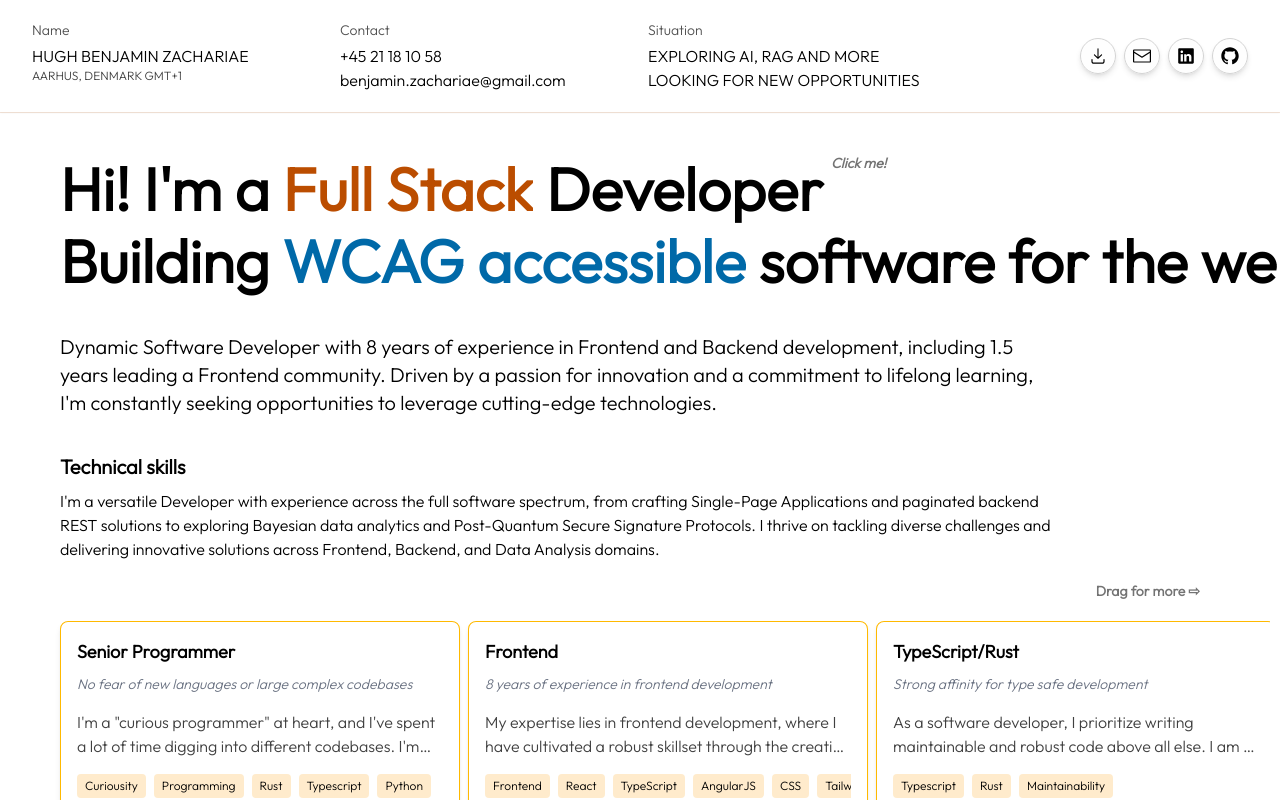
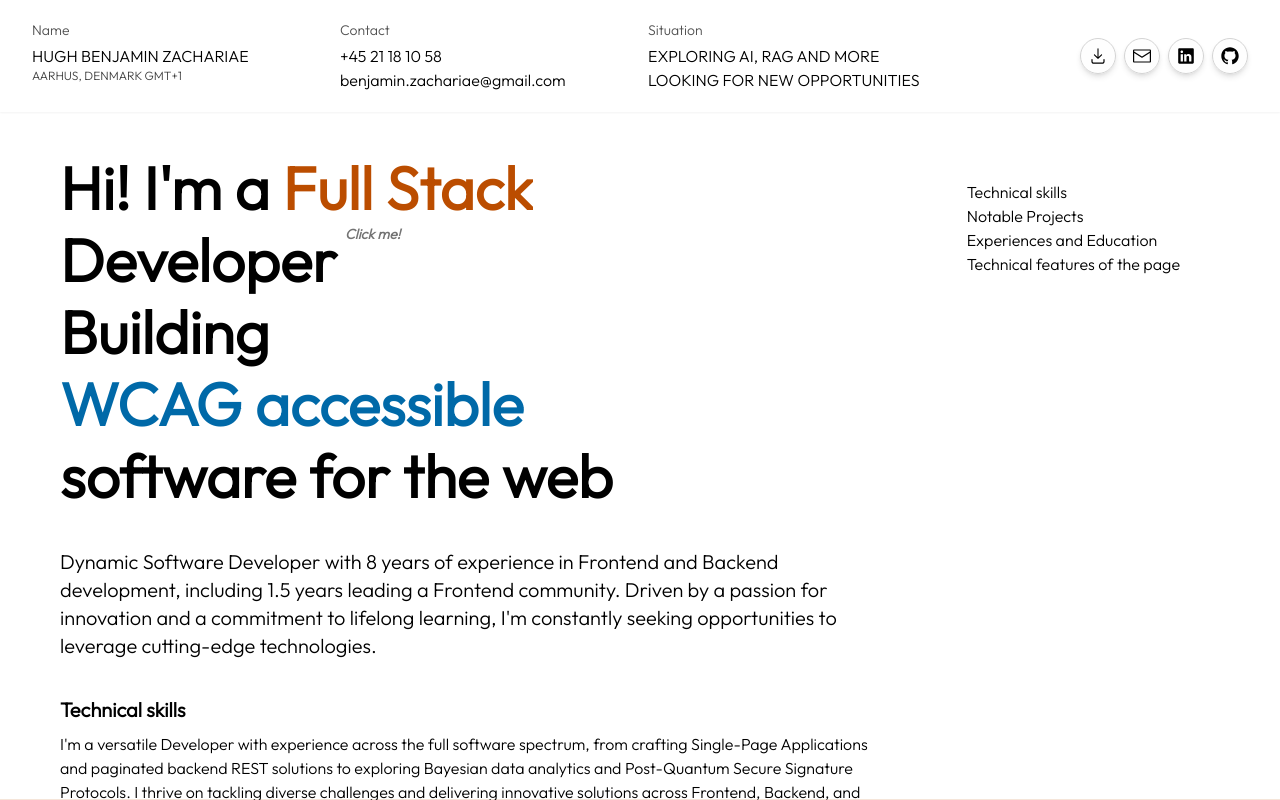
Before and after one commit to arcuo/cw-chat-bot, a Next.js app: page /resume in a window 1280 px wide. Built offline with nearby package versions, Linux system fonts and the light colour scheme.

Commit message:
layout rework

```diff
--- a/app/layout.tsx
+++ b/app/layout.tsx
@@ -20,17 +20,10 @@ export default function RootLayout({
 	children: React.ReactNode;
 }>) {
 	return (
-		<html lang="en" className="overflow-x-hidden">
-			<body
-				className={cn(
-					font.className,
-					"flex h-full w-full flex-col overflow-auto overflow-x-hidden",
-				)}
-			>
+		<html lang="en">
+			<body className={cn(font.className, "flex h-full w-full flex-col")}>
 				<Header />
-				<main className="overflow-auto px-15 py-10 max-sm:overflow-x-hidden max-md:max-w-full max-lg:px-5 print:overflow-visible">
-					{children}
-				</main>
+				{children}
 				<Toaster />
 			</body>
 			<SpeedInsights />
--- a/app/resume/page.tsx
+++ b/app/resume/page.tsx
@@ -1,16 +1,11 @@
-import { PageTranstionWrapper } from "@/components/ui/pageTransitionWrapper";
 import { ResumeView } from "@/components/views/resumeView";
 import type { Metadata } from "next";
 
 export const metadata: Metadata = {
 	title: "Resume",
 	description: "Software Developer Resume",
-}
+};
 
 export default function ResumePage() {
-	return (
-		<PageTranstionWrapper>
-			<ResumeView />
-		</PageTranstionWrapper>
-	);
+	return <ResumeView />;
 }
--- a/components/ui/accordion.tsx
+++ b/components/ui/accordion.tsx
@@ -90,7 +90,10 @@ const AccordionTrigger = ({
 	children,
 	className,
 	...props
-}: ComponentProps<typeof RadixAccordion.Trigger>) => {
+}: ComponentProps<typeof RadixAccordion.Trigger> & {
+	children: ReactNode | ((props: { open: boolean }) => ReactNode);
+}) => {
+	const isOpen = useItemOpen();
 	return (
 		<RadixAccordion.Header>
 			<RadixAccordion.Trigger
@@ -100,7 +103,7 @@ const AccordionTrigger = ({
 				)}
 				{...props}
 			>
-				{children}
+				{typeof children === "function" ? children({ open: isOpen }) : children}
 				<ChevronUpIcon className="transition-transform duration-500 ease-in-out will-change-transform" />
 			</RadixAccordion.Trigger>
 		</RadixAccordion.Header>
@@ -117,6 +120,9 @@ const variants: Variants = {
 	shown: {
 		height: "auto",
 		maskImage: "linear-gradient(white 100%, transparent 100%)",
+		transition: {
+			ease: "easeInOut",
+		},
 	},
 };
 
@@ -124,7 +130,9 @@ const AccordionContent = ({
 	children,
 	className,
 	...props
-}: ComponentProps<typeof MotionAccordionContent> & { children: ReactNode }) => {
+}: ComponentProps<typeof MotionAccordionContent> & {
+	children: ReactNode | ((props: { open: boolean }) => ReactNode);
+}) => {
 	const isOpen = useItemOpen();
 	return (
 		<AnimatePresence>
@@ -140,8 +148,10 @@ const AccordionContent = ({
 					transition={{ duration: 0.3 }}
 					{...props}
 				>
-					<div className={cn(className, "px-3 pt-3 leading-tight")}>
-						{children}
+					<div className={cn("px-3 pt-3 leading-tight", className)}>
+						{typeof children === "function"
+							? children({ open: isOpen })
+							: children}
 					</div>
 				</MotionAccordionContent>
 			) : null}
--- a/components/ui/dataCard.tsx
+++ b/components/ui/dataCard.tsx
@@ -57,7 +57,7 @@ export const DataCard = forwardRef<
 				trigger={
 					<Card.Root
 						className={cn(
-							"relative max-w-110 max-sm:max-w-50 max-md:max-w-75 md:min-w-100",
+							// "relative max-w-110 max-sm:max-w-50 max-md:max-w-75 md:min-w-100",
 							className,
 						)}
 						{...props}
--- a/components/ui/header.tsx
+++ b/components/ui/header.tsx
@@ -1,6 +1,6 @@
 "use client";
 import Link from "next/link";
-import type { ComponentProps, HTMLAttributes } from "react";
+import type { ComponentProps, PropsWithChildren } from "react";
 import { LinkButton } from "./button";
 import {
 	DownloadIcon,
@@ -49,10 +49,8 @@ const NavLink = ({ children, href, ...rest }: ComponentProps<typeof Link>) => {
 };
 
 const container: Variants = {
-	hidden: { x: -100, opacity: 0 },
+	hidden: {},
 	show: {
-		x: 0,
-		opacity: 1,
 		transition: {
 			duration: 1,
 			staggerChildren: 0.2,
@@ -61,12 +59,14 @@ const container: Variants = {
 };
 
 const item: Variants = {
-	hidden: { x: -100, opacity: 0 },
+	hidden: { y: -100, opacity: 0 },
 	show: {
 		opacity: 1,
-		x: 0,
+		y: 0,
 		transition: {
-			type: "tween",
+			type: "spring",
+			duration: 0.6,
+			ease: "easeOut",
 		},
 	},
 };
@@ -75,37 +75,44 @@ export function Header() {
 	return (
 		<>
 			<motion.header
-				className="@container grid @max-[900px]:grid-cols-3 grid-cols-4 grid-cols-fr gap-4 px-8 py-5 shadow-xs max-sm:flex max-sm:justify-between max-sm:whitespace-nowrap max-sm:px-4 max-sm:py-4"
+				className="@container grid @max-[900px]:grid-cols-3 grid-cols-4 grid-cols-fr gap-4 bg-white px-8 py-5 shadow-xs max-sm:flex max-sm:justify-between max-sm:whitespace-nowrap max-sm:px-4 max-sm:py-4"
 				variants={container}
 				initial="hidden"
 				animate="show"
 			>
-				<motion.div key="name" className="relative w-fit">
-					<Item title="Name">
+				<Item
+					title="Name"
+					key="name"
+					className="relative w-fit"
+					variants={item}
+				>
 					<span>Hugh Benjamin Zachariae</span>
 					<span className="text-neutral-700 text-xs">
 						Aarhus, Denmark GMT+1
 					</span>
 				</Item>
-				</motion.div>
 
-				<Item title="Contact" className="max-sm:hidden">
+				<Item
+					title="Contact"
+					key="contacts"
+					className="max-sm:hidden"
+					variants={item}
+				>
 					<address className="flex flex-col text-left not-italic">
 						<a href="tel:+4521181058">+45 21 18 10 58</a>
 						<EmailCopy />
 					</address>
 				</Item>
 
-				<motion.div
+				<Item
+					title="Situation"
 					variants={item}
 					key="situation"
 					className="@max-[900px]:hidden"
 				>
-					<Item title="Situation">
 					<span>Exploring AI, RAG and more</span>
 					<span>Looking for new opportunities</span>
 				</Item>
-				</motion.div>
 
 				{/* Navigation */}
 				{/* <motion.nav
@@ -125,23 +132,6 @@ export function Header() {
 					variants={item}
 					className="col-start-4 flex @max-[850px]:flex-wrap items-center justify-end gap-2"
 				>
-					{/* <Popup
-						className="focus:outline-none"
-						content={
-							<div className="flex items-center gap-2 text-sm">
-								The page is currently under construction.
-							</div>
-						}
-						defaultOpen
-					>
-						<Button
-							icon
-							className="size-9 rounded-full bg-orange-300 p-2 text-orange-950"
-							aria-label="Under construction"
-						>
-							<Construction size={20} />
-						</Button>
-					</Popup> */}
 					<Tooltip content="The page a bit much? Click here to download the resume!">
 						<LinkButton
 							className="size-9 rounded-full p-2"
@@ -188,10 +178,8 @@ export function Header() {
 						</LinkButton>
 					</Tooltip>
 				</motion.div>
-			</motion.header>
-
 				<motion.hr
-				className="text-amber-700/15"
+					className="absolute right-0 bottom-0 left-0 text-amber-700/15"
 					key="underline"
 					animate={{
 						width: "100%",
@@ -204,6 +192,7 @@ export function Header() {
 						ease: "easeOut",
 					}}
 				/>
+			</motion.header>
 		</>
 	);
 }
@@ -213,12 +202,13 @@ const Item = ({
 	children,
 	className,
 	...rest
-}: HTMLAttributes<HTMLDivElement> & { title: string }) => {
+}: ComponentProps<typeof motion.div> &
+	PropsWithChildren<{ title: string }>) => {
 	return (
-		<div className={cn("flex flex-col", className)} {...rest}>
+		<motion.div className={cn("flex flex-col", className)} {...rest}>
 			{/* Title */}
 			<div className="mb-1 text-neutral-600 text-sm">{title}</div>
 			<div className="contents uppercase">{children}</div>
-		</div>
+		</motion.div>
 	);
 };
--- a/components/views/resumeView.tsx
+++ b/components/views/resumeView.tsx
@@ -1,8 +1,8 @@
 "use client";
+
 import { skills as staticSkills, type Skill } from "@/lib/data/skills";
 import { SkillCard } from "./skill";
 import { LayoutGroup, motion } from "motion/react";
-import { HorizontalView } from "../ui/horizontalView";
 import { ScrollingWord } from "../ui/scrollingWord";
 import { useRef, type ComponentRef } from "react";
 import { ProjectCard } from "./project";
@@ -12,8 +12,8 @@ import { education, workExperience } from "@/lib/data/timeline";
 import { FeatureTag } from "../ui/featureTag";
 import type { getResume } from "@/app/resume/resumeAction";
 import { NetworkIcon } from "lucide-react";
-import { Button } from "../ui/button";
 import { Popup } from "../ui/popup";
+import { Accordion } from "../ui/accordion";
 
 export type ResumeViewProps = {
 	resume?: Awaited<ReturnType<typeof getResume>>;
@@ -28,12 +28,17 @@ export const ResumeView = ({ resume }: ResumeViewProps) => {
 		resume?.projects ?? (Object.values(staticProjects) as Project[]);
 
 	return (
-		<>
+		<main
+			id="resume-view-container"
+			className="relative overflow-auto py-10 pr-100 pl-15 max-sm:overflow-x-hidden max-md:max-w-full max-lg:px-5 print:overflow-visible"
+		>
+			<TOC />
+
 			<h1 className="col-span-2 w-[70%] select-none text-balance font-bold text-6xl leading-18 max-sm:w-full max-sm:text-4xl max-sm:leading-10">
 				<LayoutGroup>
 					<motion.p
 						layout
-						className="relative w-fit cursor-pointer whitespace-nowrap max-sm:whitespace-pre-wrap"
+						className="relative w-fit cursor-pointer max-sm:whitespace-pre-wrap"
 						role="button"
 						onClick={() => scroll1Ref.current?.scrollWord()}
 					>
@@ -61,7 +66,7 @@ export const ResumeView = ({ resume }: ResumeViewProps) => {
 				<LayoutGroup>
 					<motion.p
 						layout
-						className="w-fit cursor-pointer whitespace-nowrap max-xl:whitespace-pre-wrap"
+						className="w-fit cursor-pointer"
 						role="button"
 						onClick={() => scroll2Ref.current?.scrollWord()}
 					>
@@ -98,7 +103,9 @@ export const ResumeView = ({ resume }: ResumeViewProps) => {
 						content={
 							<div>
 								<div className="font-bold">Prompt:</div>
-								<blockquote className="my-2 ml-3 text-md">“{resume.prompt}”</blockquote>
+								<blockquote className="my-2 ml-3 text-md">
+									“{resume.prompt}”
+								</blockquote>
 							</div>
 						}
 					>
@@ -121,29 +128,53 @@ export const ResumeView = ({ resume }: ResumeViewProps) => {
 				</p>
 
 				{/* Skills */}
-				<h2 className="my-2 font-bold">Technical skills</h2>
+				<div className="contents" id={elements[0].id}>
+					<h2 className="my-2 font-bold">{elements[0].title}</h2>
 					<p>
 						I'm a versatile Developer with experience across the full software
-					spectrum, from crafting Single-Page Applications and paginated backend
-					REST solutions to exploring Bayesian data analytics and Post-Quantum
-					Secure Signature Protocols. I thrive on tackling diverse challenges
-					and delivering innovative solutions across Frontend, Backend, and Data
-					Analysis domains.
+						spectrum, from crafting Single-Page Applications and paginated
+						backend REST solutions to exploring Bayesian data analytics and
+						Post-Quantum Secure Signature Protocols. I thrive on tackling
+						diverse challenges and delivering innovative solutions across
+						Frontend, Backend, and Data Analysis domains.
 					</p>
 
-				<HorizontalView active>
-					{skills.map((skill) => (
+					<CardAccordion
+						elements={skills as Skill[]}
+						renderCard={(skill) => (
 							<SkillCard
 								key={skill.title}
 								skill={skill}
 								relevance={skill.relevance}
 							/>
-					))}
-				</HorizontalView>
+						)}
+					/>
+				</div>
 
+				{/* Projects */}
+				<div className="contents" id={elements[1].id}>
+					<h2 className="my-2 font-bold">{elements[1].title}</h2>
+					<p>
+						In my professional and personal life, I've worked on a variety of
+						projects. They vary much in their technical scope, Backend,
+						Frontend, DevEx, Scripts, Cryptography, etc.
+					</p>
+
+					<CardAccordion
+						elements={Object.values(projects)}
+						renderCard={(project) => (
+							<ProjectCard
+								key={project.title}
+								project={project}
+								relevance={project.relevance}
+							/>
+						)}
+					/>
+				</div>
+
+				<div className="contents max-md:hidden" id={elements[2].id}>
 					{/* Timeline non-mobile */}
-				<div className="contents max-md:hidden">
-					<h2 className="my-2 font-bold">Experiences and Education</h2>
+					<h2 className="my-2 font-bold">{elements[2].title}</h2>
 					<p>
 						My background combines the analytical rigor of Computer Science with
 						the human-centered insights of Cognitive Science, as detailed in the
@@ -162,57 +193,91 @@ export const ResumeView = ({ resume }: ResumeViewProps) => {
 							]}
 						/>
 					</div>
+
+					{/* TODO: Add timeline mobile */}
 				</div>
 
-				{/* Timeline mobile */}
-				{/* TODO: Add timeline mobile */}
-				{/* <div className="contents md:hidden">
-				<h2 className="my-2 font-bold">Work experiences</h2>
-				<HorizontalView active>
-					{Object.values(workExperience).map((we, i) => (
-						<TimelineEntryDialog
-							key={`work-experience-${i}`}
-							entry={we}
-							trigger={
-								<div className="flex items-center gap-2 text-sm">
-									<span className="font-bold">{we.title}</span>
-									<span className="text-neutral-500 text-xs">
-										{we.subtitle}
-									</span>
-								</div>
-							}
-						/>
-					))}
-				</HorizontalView>
-			</div> */}
-
-				{/* Projects */}
-				<h2 className="my-2 font-bold">Notable Projects</h2>
-				<p>
-					In my professional and personal life, I've worked on a variety of
-					projects. They vary much in their technical scope, Backend, Frontend,
-					DevEx, Scripts, Cryptography, etc.
-				</p>
-
-				<HorizontalView active>
-					{Object.values(projects).map((project) => (
-						<ProjectCard
-							key={project.title}
-							project={project}
-							relevance={project.relevance}
-						/>
-					))}
-				</HorizontalView>
-
 				{/* Features */}
-				<h2 className="my-2 font-bold">Technical highlights</h2>
+				<div className="contents" id={elements[3].id}>
+					<h2 className="my-2 font-bold">{elements[3].title}</h2>
 					<p>
 						The features and technologies highlighted below offer a glimpse into
-					my skillset and experience. I'm eager to discuss how my expertise and
-					capabilities can contribute to your team! Some of them are still being
-					built, but expected to be done within March 2025!
+						my skillset and experience. I'm eager to discuss how my expertise
+						and capabilities can contribute to your team! Some of them are still
+						being built, but expected to be done within March 2025!
 					</p>
 					<div className="my-3 flex w-fit flex-wrap items-center gap-3">
+						<Features />
+					</div>
+				</div>
+			</div>
+		</main>
+	);
+};
+
+const elements = [
+	{ title: "Technical skills", id: "skills" },
+	{ title: "Notable Projects", id: "projects" },
+	{ title: "Experiences and Education", id: "timeline" },
+	{ title: "Technical features of the page", id: "features" },
+];
+
+function CardAccordion<T>(props: {
+	elements: T[];
+	renderCard: (element: T) => JSX.Element;
+}) {
+	return (
+		<Accordion.Root className="border-0 shadow-none">
+			<Accordion.Item value="skills">
+				<div className="my-8 grid grid-cols-3 items-center gap-6 max-md:grid-cols-1 max-xl:grid-cols-2">
+					{props.elements.slice(0, 3).map(props.renderCard)}
+				</div>
+				<Accordion.Trigger className="flex w-fit items-center gap-2 rounded-md border border-neutral-100 px-3 py-1 shadow-md transition-transform duration-200 ease-in-out hover:scale-[1.02] active:scale-[0.95]">
+					{/* @ts-ignore */}
+					{({ open }) => (open ? "See less" : "See more")}
+				</Accordion.Trigger>
+				<Accordion.Content className="p-0">
+					<div className="my-8 grid grid-cols-3 items-center gap-6 max-md:grid-cols-1 max-xl:grid-cols-2">
+						{props.elements.slice(3).map(props.renderCard)}
+					</div>
+				</Accordion.Content>
+			</Accordion.Item>
+		</Accordion.Root>
+	);
+}
+
+const TOC = () => {
+	return (
+		<nav className="fixed top-45 right-25 w-fit max-lg:hidden">
+			<ul className="">
+				{elements.map(({ id, title }) => {
+					return (
+						<li key={id}>
+							<a
+								href={`#${id}`}
+								className="whitespace-nowrap"
+								onClick={() => {
+									const element = document.getElementById(id)
+										?.firstElementChild as HTMLElement;
+									element?.offsetParent?.scrollTo({
+										top: element?.offsetTop,
+										behavior: "smooth",
+									});
+								}}
+							>
+								{title}
+							</a>
+						</li>
+					);
+				})}
+			</ul>
+		</nav>
+	);
+};
+
+const Features = () => {
+	return (
+		<>
 			<FeatureTag
 				title="WCAG AA"
 				description={
@@ -311,8 +376,8 @@ export const ResumeView = ({ resume }: ResumeViewProps) => {
 				title="AI/RAG tailored resume"
 				description={
 					<>
-								You can tailor the resume to the job you're listing or what
-								you're interested in! I've developed a system using{" "}
+						You can tailor the resume to the job you're listing or what you're
+						interested in! I've developed a system using{" "}
 						<a
 							href="https://gemini.google.com/app"
 							target="_blank"
@@ -330,8 +395,8 @@ export const ResumeView = ({ resume }: ResumeViewProps) => {
 						>
 							Vercel AI SDK
 						</a>{" "}
-								to allow you to chat with agents (RAG) that tailor the resume to
-								be more streamlined to your needs!
+						to allow you to chat with agents (RAG) that tailor the resume to be
+						more streamlined to your needs!
 					</>
 				}
 				todo
@@ -340,10 +405,9 @@ export const ResumeView = ({ resume }: ResumeViewProps) => {
 				title="PostgreSQL"
 				description={
 					<>
-								Taking advantage of{" "}
-								<pre className="inline font-bold">pgvector</pre> for storing
-								embeddings on the information available on the page, AI agents
-								can grasp the information that you want to know about "me".
+						Taking advantage of <pre className="inline font-bold">pgvector</pre>{" "}
+						for storing embeddings on the information available on the page, AI
+						agents can grasp the information that you want to know about "me".
 						Ideally, this will be done using the{" "}
 						<a
 							className="regular-link"
@@ -357,8 +421,6 @@ export const ResumeView = ({ resume }: ResumeViewProps) => {
 				}
 				todo
 			/>
-				</div>
-			</div>
 		</>
 	);
 };
```
Lines whose indentation alone changed are shown as unchanged.
